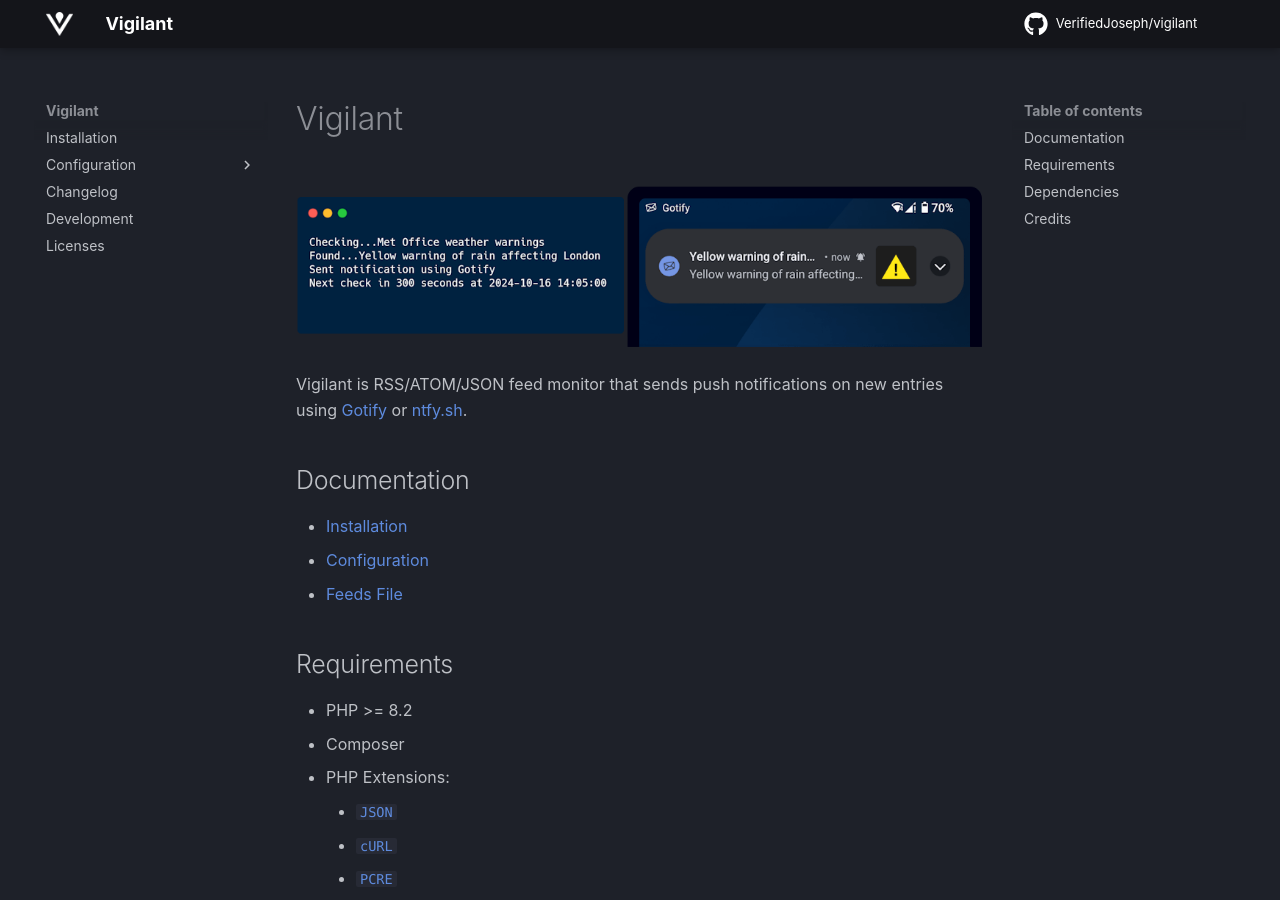
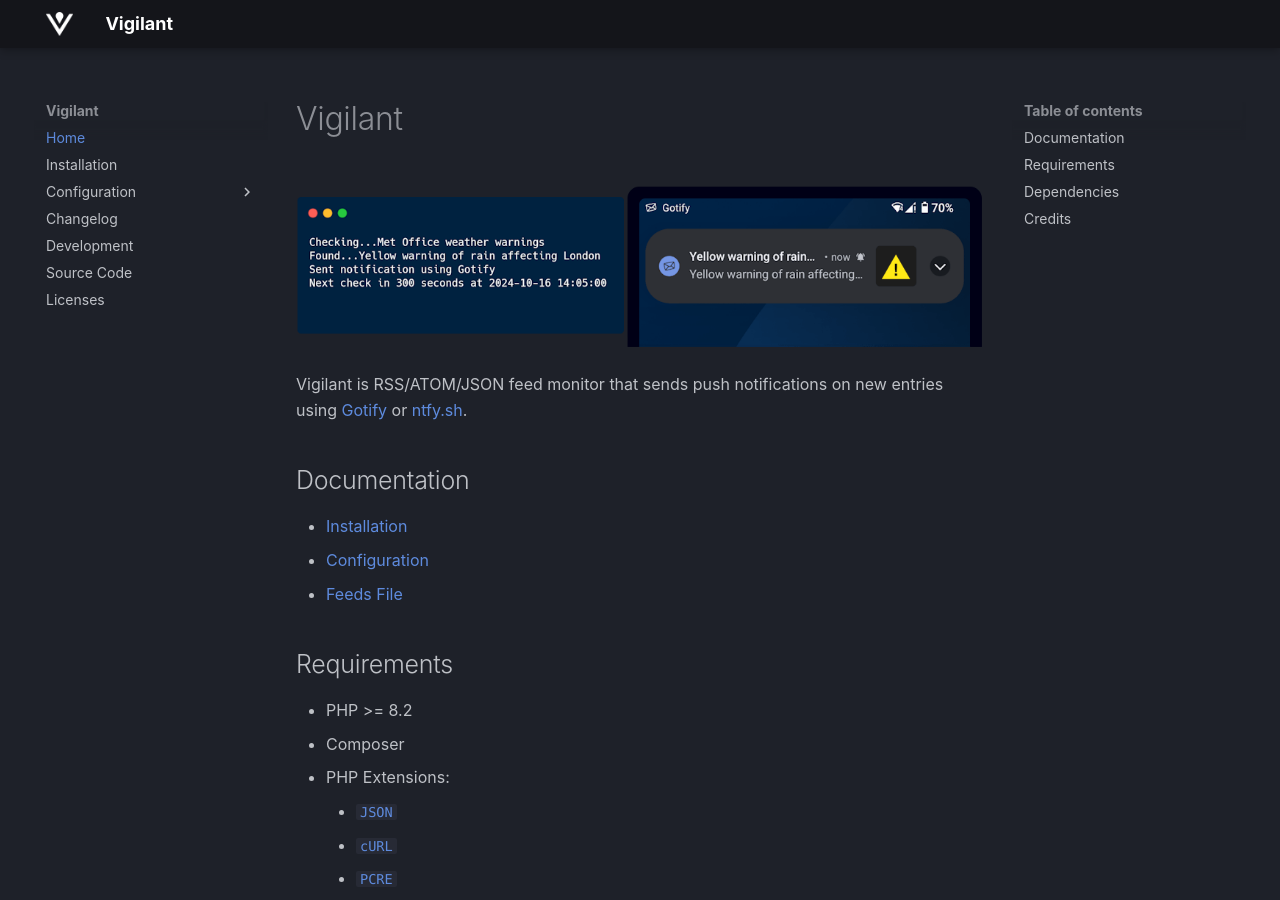
Before and after one commit to VerifiedJoseph/vigilant, an MkDocs documentation site: the page built from docs/index.md, in a window 1280 px wide and 900 px high. Built offline with MkDocs 1.6.1 and Material for MkDocs 9.7.7, drawn with Linux system fonts in a browser that asks for light colours; plug-ins that fetch from the network failed and are left out; comment, search, counter and statistics services are not loaded.

Commit message:
Update mkdocs.yml

```diff
--- a/mkdocs.yml
+++ b/mkdocs.yml
@@ -1,6 +1,4 @@
 site_name: Vigilant
-repo_name: VerifiedJoseph/vigilant
-repo_url: https://github.com/VerifiedJoseph/vigilant
 theme:
   name: material
   palette:
@@ -9,8 +7,6 @@ theme:
   font: false
   logo: img/icon.png
   favicon: img/favicon.ico
-  icon:
-    repo: fontawesome/brands/github
 
 use_directory_urls: false
 
@@ -19,14 +15,15 @@ plugins:
   - offline
 
 nav:
+  - "Home": index.md
   - "Installation": install.md
   - "Configuration":
       - "Environment variables": configuration.md
       - "Feeds File": feeds.md
   - "Changelog": changelog.md
   - "Development": development.md
+  - "Source Code": "https://github.com/VerifiedJoseph/vigilant"
   - "Licenses": licenses.md
-
 
 markdown_extensions:
   - pymdownx.snippets
```
